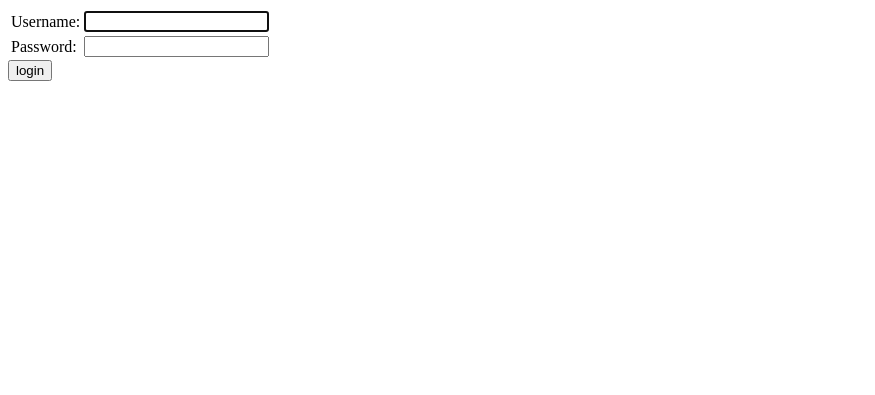
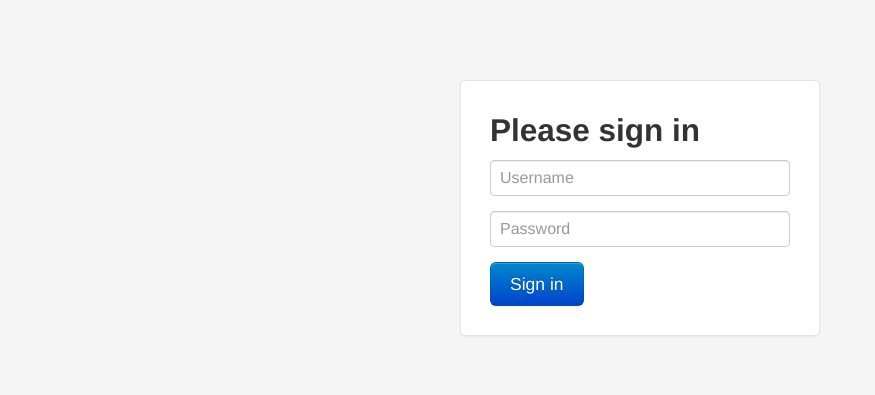
Before and after one commit to ateoto/ateoto.com_old, a Django app: page /accounts/login/ in a window 1280 px wide. Shown: the top 395 px of the page, without its empty margins (0-875 px from the left). Run offline with Django 3.2, Linux system fonts and the light colour scheme; parts of the project's set-up code (start-up, migrations or seed data) failed here and were passed over; some libraries are stand-ins or nearby versions.

Commit message:
Changed templates to use new site-wide media.

```diff
--- a/ateoto/templates/base.html
+++ b/ateoto/templates/base.html
@@ -9,8 +9,11 @@
 
         <title>{% block title %}ateoto{% endblock %}</title>
 
-        <link rel="stylesheet" href="//cdnjs.cloudflare.com/ajax/libs/twitter-bootstrap/2.2.2/css/bootstrap.min.css">
+        {% block css %}
+        <link rel="stylesheet" href="{% static "css/bootstrap.min.css" %}">
         <link rel="stylesheet" href="{% static "css/main.css" %}">
+        {% endblock %}
+        {% block js %}
         <script type="text/javascript">
             var _gaq = _gaq || [];
             _gaq.push(['_setAccount', 'UA-77678-2']);
@@ -22,12 +25,13 @@
                 var s = document.getElementsByTagName('script')[0]; s.parentNode.insertBefore(ga, s);
             })();
         </script>
+        <script src="{% static "js/jquery-1.9.1.min.js" %}"></script>
+        <script src="{% static "js/bootstrap.min.js" %}"></script>
+        {% endblock %}
     </head>
     <body>
         {% block content %}
         {% endblock content %}
         <footer></footer>
-        <script src="//ajax.googleapis.com/ajax/libs/jquery/1.9.0/jquery.min.js"></script>
-        <script src="//cdnjs.cloudflare.com/ajax/libs/twitter-bootstrap/2.2.2/bootstrap.min.js"></script>
     </body>
 </html>
--- a/ateoto/templates/registration/login.html
+++ b/ateoto/templates/registration/login.html
@@ -1,31 +1,48 @@
-{% load staticfiles %}
-<!doctype html>
-<html lang="en">
-    <head>
-        <meta charset="utf-8" />
-        <meta http-equiv="content-type" content="text/html; charset=utf-8" />
-        <title>Iseharr Test</title>
-    </head>
-    <body>
-		{% if form.errors %}
-		<p>Your username and password didn't match. Please try again.</p>
-		{% endif %}
+ {% extends "base.html" %}
+ {% block css %}
+    {{ block.super }}
+    <style type="text/css">
+        body {
+            padding-top: 80px;
+            padding-bottom: 40px;
+            background-color: #f5f5f5;
+        }
 
-		<form method="post" action="{% url 'django.contrib.auth.views.login' %}">
-		{% csrf_token %}
-		<table>
-		<tr>
-		    <td>{{ form.username.label_tag }}</td>
-		    <td>{{ form.username }}</td>
-		</tr>
-		<tr>
-		    <td>{{ form.password.label_tag }}</td>
-		    <td>{{ form.password }}</td>
-		</tr>
-		</table>
-
-		<input type="submit" value="login" />
-		<input type="hidden" name="next" value="{{ next }}" />
-		</form>
-    </body>
-</html>
+        .form-signin {
+            max-width: 300px;
+            padding: 19px 29px 29px;
+            margin: 0 auto 20px;
+            background-color: #fff;
+            border: 1px solid #e5e5e5;
+            -webkit-border-radius: 5px;
+            -moz-border-radius: 5px;
+            border-radius: 5px;
+            -webkit-box-shadow: 0 1px 2px rgba(0,0,0,.05);
+            -moz-box-shadow: 0 1px 2px rgba(0,0,0,.05);
+            box-shadow: 0 1px 2px rgba(0,0,0,.05);
+        }
+        .form-signin .form-signin-heading,
+        .form-signin .checkbox {
+            margin-bottom: 10px;
+        }
+        .form-signin input[type="text"],
+        .form-signin input[type="password"] {
+            font-size: 16px;
+            height: auto;
+            margin-bottom: 15px;
+            padding: 7px 9px;
+        }
+    </style>
+{% endblock %}
+{% block content %}
+<div class="container">
+    <form class="form-signin" method="post" action="{% url 'django.contrib.auth.views.login' %}">
+        {% csrf_token %}
+        <h2 class="form-signin-heading">Please sign in</h2>
+        <input type="text" name="username" class="input-block-level" placeholder="Username">
+        <input type="password" name="password" class="input-block-level" placeholder="Password">
+        <input type="hidden" name="next" value="{{ next }}" />
+        <button class="btn btn-large btn-primary" type="submit">Sign in</button>
+    </form>
+</div>
+{% endblock %}
```
